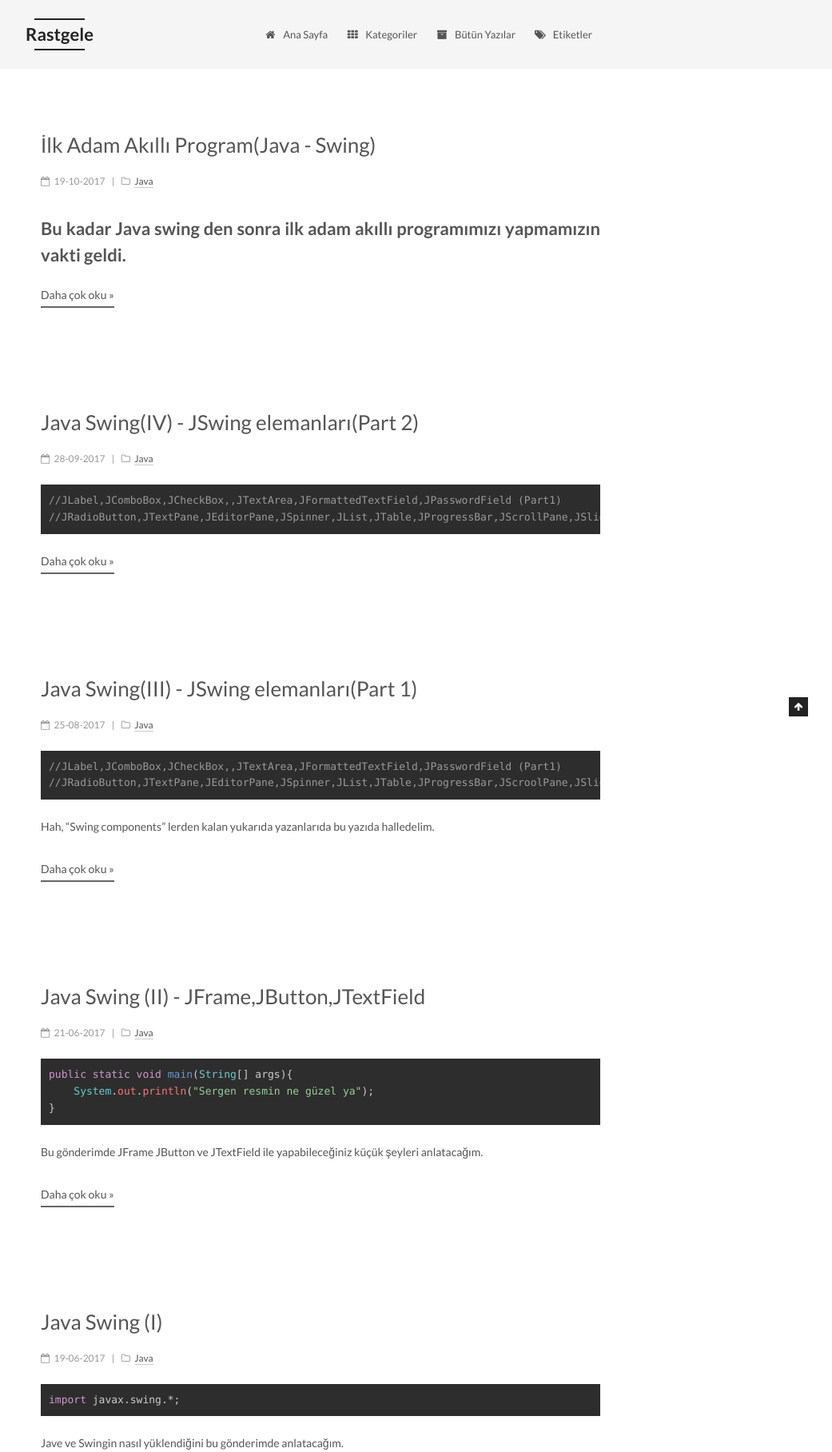
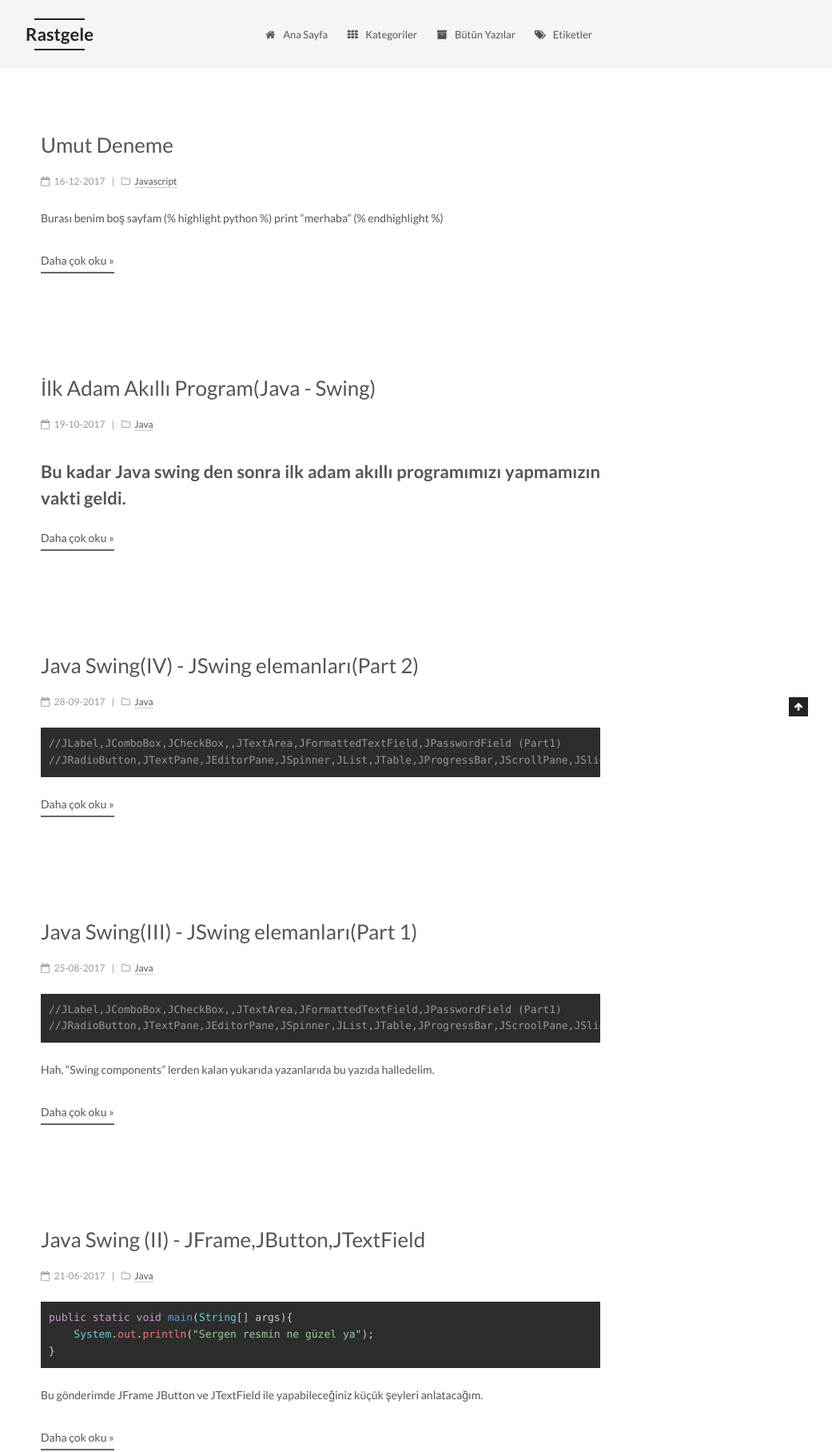
Before and after one commit to sergenp/sergenp.github.io, a Jekyll site: the page built from index.html, in a window 1280 px wide, cut to the strip 104-1920 px from the top of the page. Shown: the whole strip at 80% size, without its empty margins (239-1280 px from the left). Built offline with Jekyll 4.4.1, drawn with Linux system fonts in a browser that asks for light colours; the list of posts is cut into pages by our own code; some of the changed text lies outside the part shown.

Commit message:
Create 2017-12-16-umut-deneme.md

```diff
--- a/_posts/2017-12-16-umut-deneme.md
+++ b/_posts/2017-12-16-umut-deneme.md
@@ -1,5 +1,9 @@
 ---
-published: false
+published: true
+layout: post
+categories: Javascript
+tags:
+  - python
 ---
 Burası benim boş sayfam
 (% highlight python %)
```
